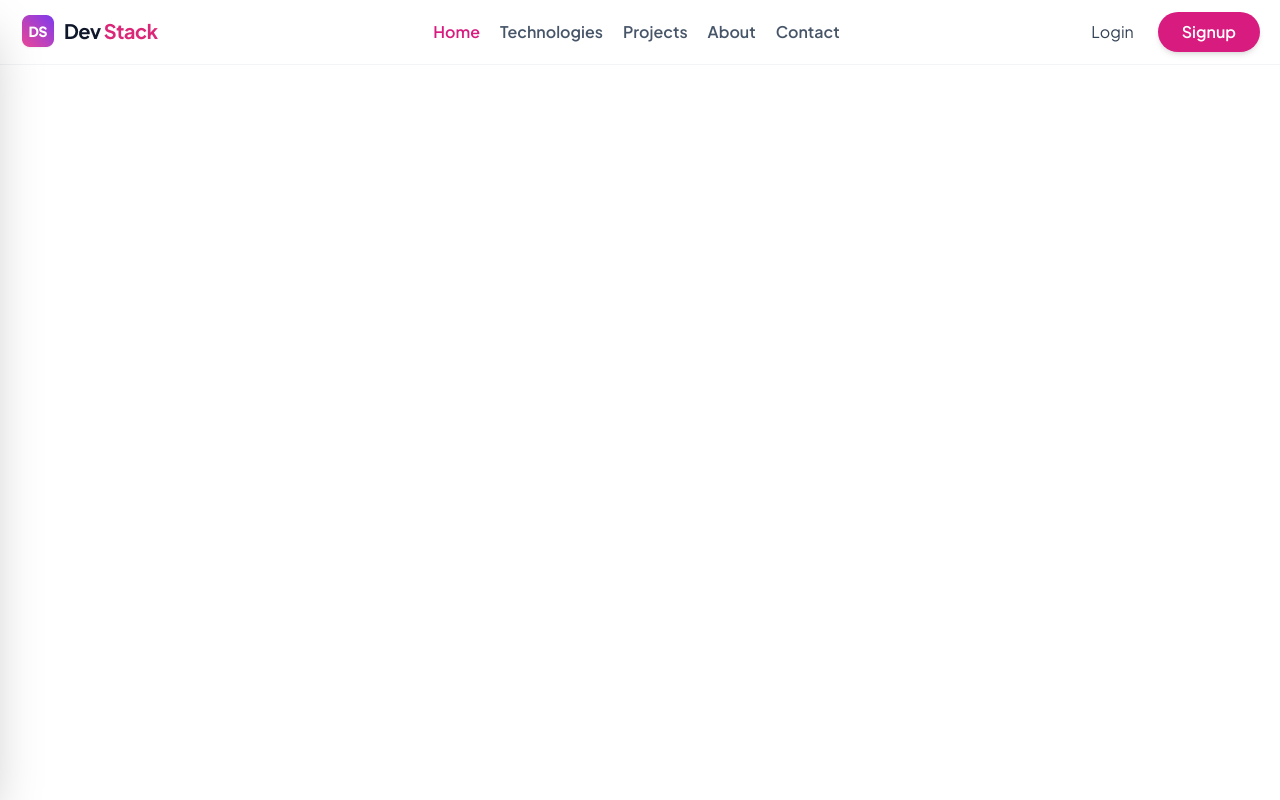
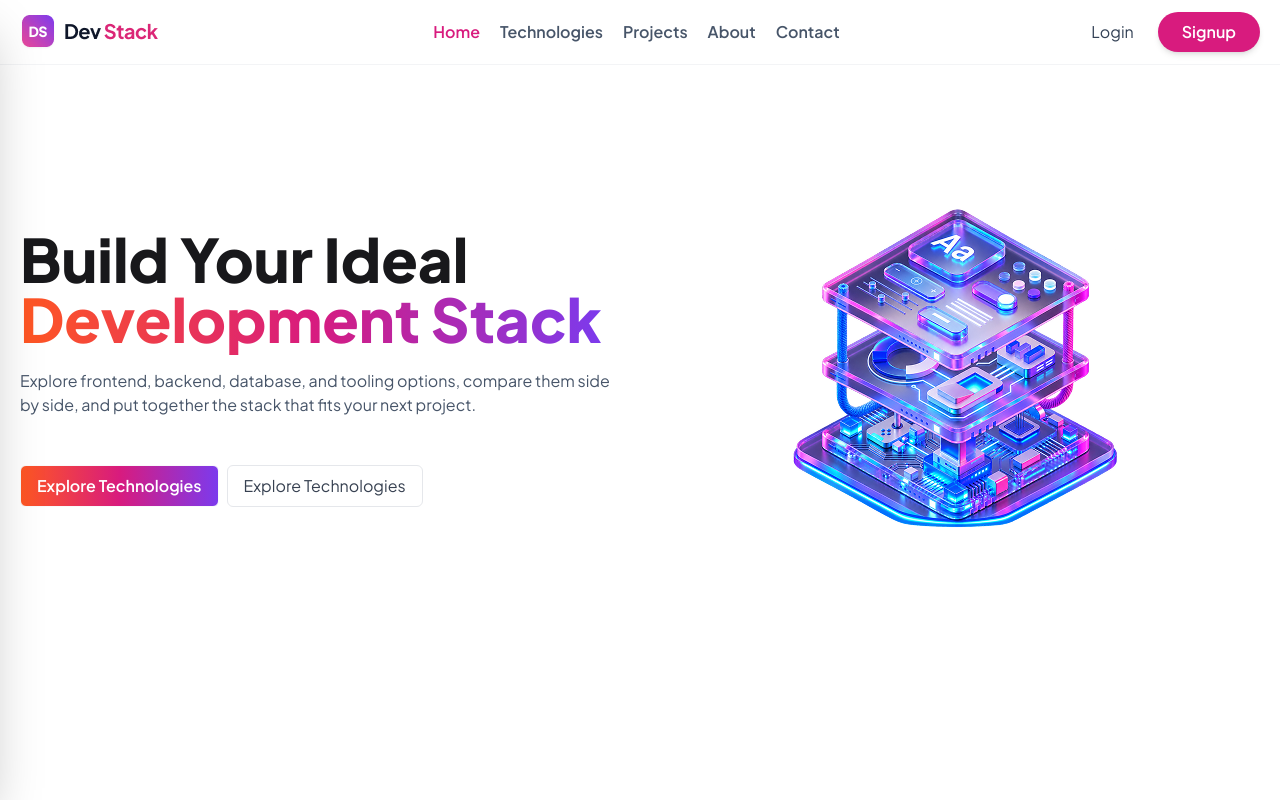
Before and after one commit to mrrakib5007/dev-stack-builder, a React (Vite) app: page / in a window 1280 px wide. Built offline with nearby package versions, Linux system fonts and the light colour scheme.

Commit message:
Banner Section Added

```diff
--- a/src/App.jsx
+++ b/src/App.jsx
@@ -1,3 +1,4 @@
+import Banner from './components/Banner'
 import Navbar from './components/Navbar'
 
 
@@ -5,6 +6,7 @@ const App = () => {
   return (
     <div>
       <Navbar />
+      <Banner />
     </div>
   )
 }
--- /dev/null
+++ b/src/components/Banner.jsx
@@ -0,0 +1,23 @@
+import BannerImage from "../assets/banner-stack.png"
+
+const Banner = () => {
+  return (
+    <div className='container mx-auto grid grid-cols-1 lg:grid-cols-2 items-center gap-5 my-10 px-5 text-center lg:text-left'>
+        <div className="">
+            <h1 className='text-center lg:text-left text-3xl lg:text-6xl font-extrabold'>Build Your Ideal <br />
+            <span className="brand-gradient-text">Development Stack</span>
+            </h1>
+            <p className="text-sm lg:text-base text-[#475569] mt-5">Explore frontend, backend, database, and tooling options, compare them side by side, and put together the stack that fits your next project.</p>
+            <div className="flex gap-2 items-center justify-center lg:justify-start mt-10 lg:mt-12">
+                <button className="brand-btn-bg text-white px-4 py-2 font-semibold rounded-md cursor-pointer border border-gray-50 text-sm lg:text-base">Explore Technologies</button>
+                <button className=" px-4 py-2 text-[#374151] rounded-md cursor-pointer border border-gray-200 text-sm lg:text-base">Explore Technologies</button>
+            </div>
+        </div>
+        <div className="flex justify-center items-center">
+            <img className="max-w-full" src={BannerImage} alt="Banner Image" />
+        </div>
+    </div>
+  )
+}
+
+export default Banner
--- a/src/index.css
+++ b/src/index.css
@@ -35,5 +35,5 @@ body {
 }
 
 .brand-btn-bg {
-  background: var(--btn-gradient);
+  background: var(--text-gradient);
 }
```
